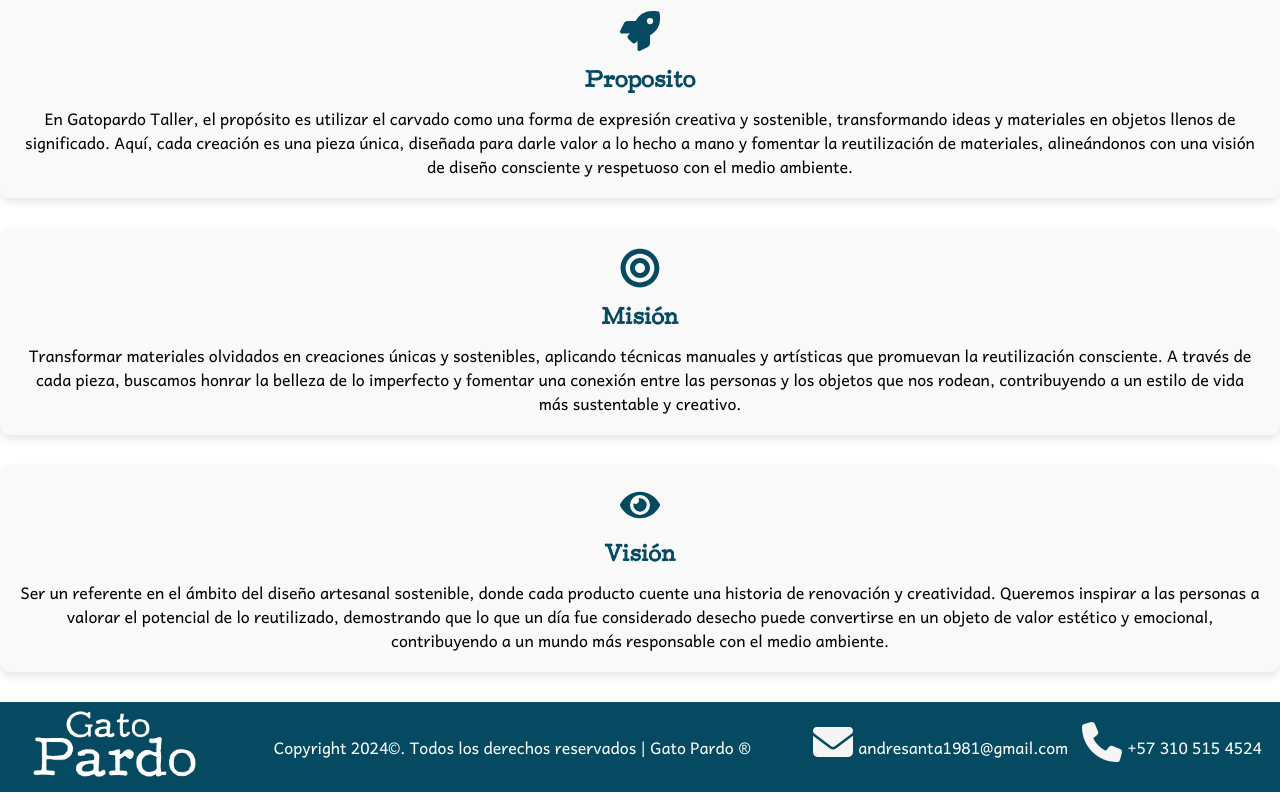
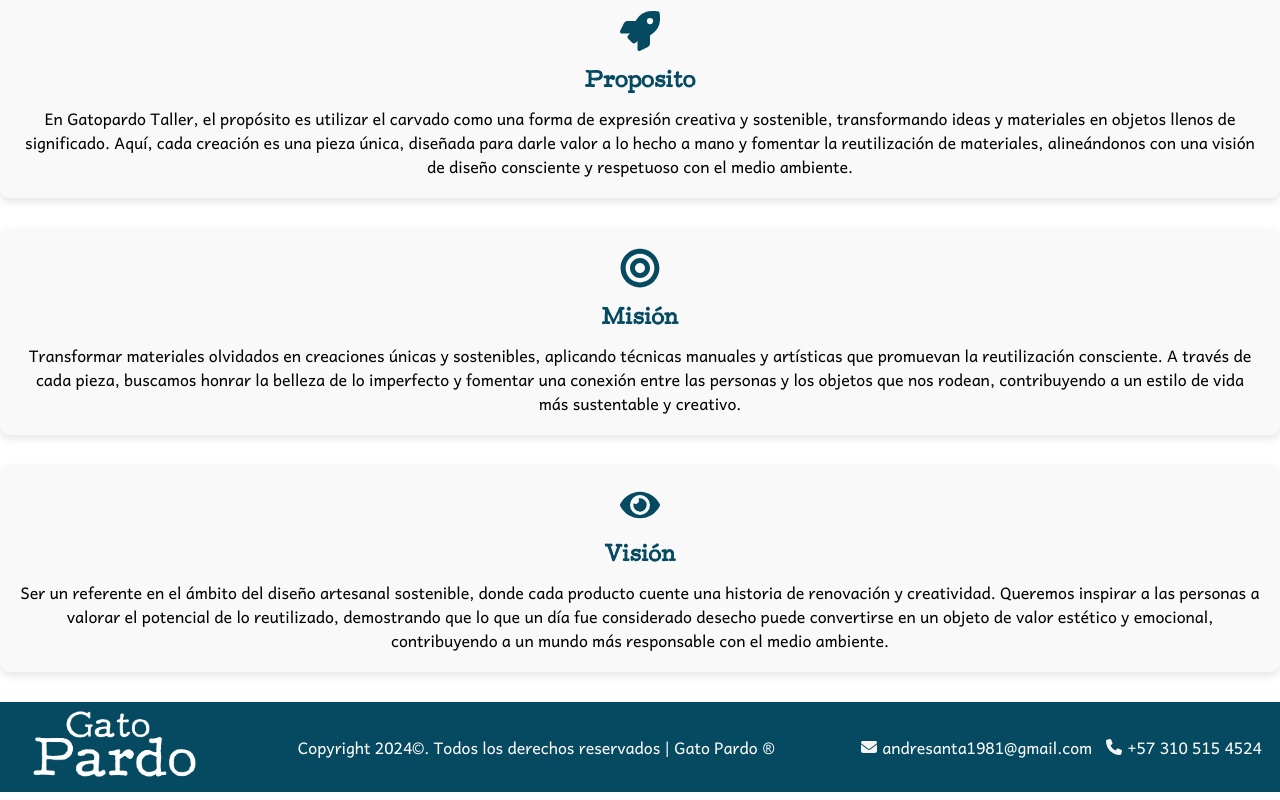
Before and after one commit to CASanchezc5/proyecto-integrador-web2-gatopardo, a React (Vite) app: page / in a window 1280 px wide. Shown: the part 1150-1950 px from the top of the page. Built offline with nearby package versions, Linux system fonts and the light colour scheme.

Commit message:
se hicieron modificaciones en los iconos del footer

```diff
--- a/src/components/Footer.css
+++ b/src/components/Footer.css
@@ -30,6 +30,6 @@
   margin: 2px; /* Espacio entre los links */
 }
 
-.container-footer .footer .links-footer a .icon {
+.container-footer .footer .links-footer a .icon-footer {
   margin-right: 5px; /* Ajusta este valor según sea necesario */
 }
--- a/src/components/Footer.jsx
+++ b/src/components/Footer.jsx
@@ -1,5 +1,5 @@
 import './Footer.css'
-import { FaFacebook, FaEnvelope , FaPhone } from "react-icons/fa6";
+import { FaEnvelope , FaPhone } from "react-icons/fa6";
 
 
 const Footer = () => {
@@ -10,8 +10,8 @@ const Footer = () => {
         <span>Copyright 2024&copy;. Todos los derechos reservados | Gato Pardo &#174;</span>
         <span className='links-footer'>
           {/* <a href=""><FaFacebook color='#45a0e6' className='icon' />Facebook</a> */}
-          <a href=""><FaEnvelope color="#F5F5F5" className='icon' />andresanta1981@gmail.com</a>
-          <a href=""><FaPhone color='#F5F5F5' className='icon' />+57 310 515 4524</a>
+          <a href=""><FaEnvelope color="#F5F5F5" className='icon-footer' />andresanta1981@gmail.com</a>
+          <a href=""><FaPhone color='#F5F5F5' className='icon-footer' />+57 310 515 4524</a>
         </span>
       </footer>
     </div>
```
